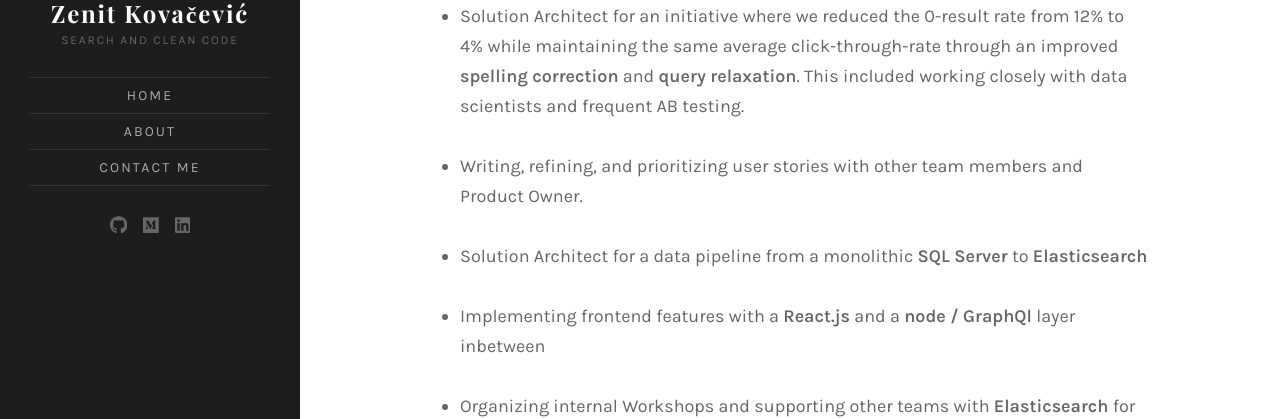
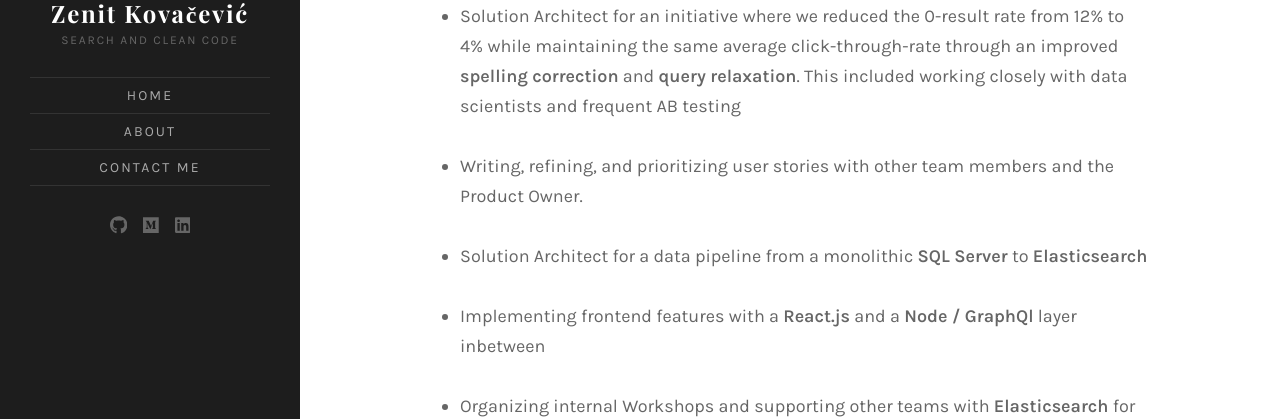
Before and after one commit to ZenitK/zenitk.github.io, a Jekyll site: the page built from cv.md, in a window 1280 px wide and 900 px high, scrolled down 610 px. Shown: the part 195-614 px from the top of the window. Built offline with Jekyll 4.4.1, drawn with Linux system fonts in a browser that asks for light colours; some web fonts are replaced; some of the changed text lies outside the part shown.

Commit message:
minor tweaks

```diff
--- a/cv.md
+++ b/cv.md
@@ -20,13 +20,13 @@ Working as a Fullstack Developer in a small, agile, cross-functional search team
 
 - Solution Architect for new **search-as-you-type** suggestions based on user search logs. Integration with **Google Analytics** and in-house tracking in **BigQuery**.
 
-- Solution Architect for an initiative where we reduced the 0-result rate from 12% to 4% while maintaining the same average click-through-rate through an improved **spelling correction** and **query relaxation**. This included working closely with data scientists and frequent AB testing.
+- Solution Architect for an initiative where we reduced the 0-result rate from 12% to 4% while maintaining the same average click-through-rate through an improved **spelling correction** and **query relaxation**. This included working closely with data scientists and frequent AB testing
 
-- Writing, refining, and prioritizing user stories with other team members and Product Owner.
+- Writing, refining, and prioritizing user stories with other team members and the Product Owner.
 
 - Solution Architect for a data pipeline from a monolithic **SQL Server** to **Elasticsearch**
 
-- Implementing frontend features with a **React.js** and a **node / GraphQl** layer inbetween
+- Implementing frontend features with a **React.js** and a **Node / GraphQl** layer inbetween
 
 - Organizing internal Workshops and supporting other teams with **Elasticsearch** for various use-cases
 
@@ -121,15 +121,12 @@ it in various formats for further analysis, primarily for medical purposes. The
 
 ## Personal Information
 
-Date of birth: **6th July 1989**
+- Date of birth: **6th July 1989**
+- Residence: **Schlieren, Kanton Zurich, Switzerland**
+- Residence Permit: **C - permanent residence**
+- Nationality: **Bosnia & Herzegowina**
 
-Residence: **Schlieren, Kanton Zurich, Switzerland**
-
-Residence Permit: **C - permanent residence**
-
-Nationality: **Bosnia & Herzegowina**
-
-Spoken languages:
+## Spoken languages
 - English (C1)
 - German (C1)
 - Czech (B2)
```
Also changed, not shown: other parts of cv.md (+1 -3 lines).
